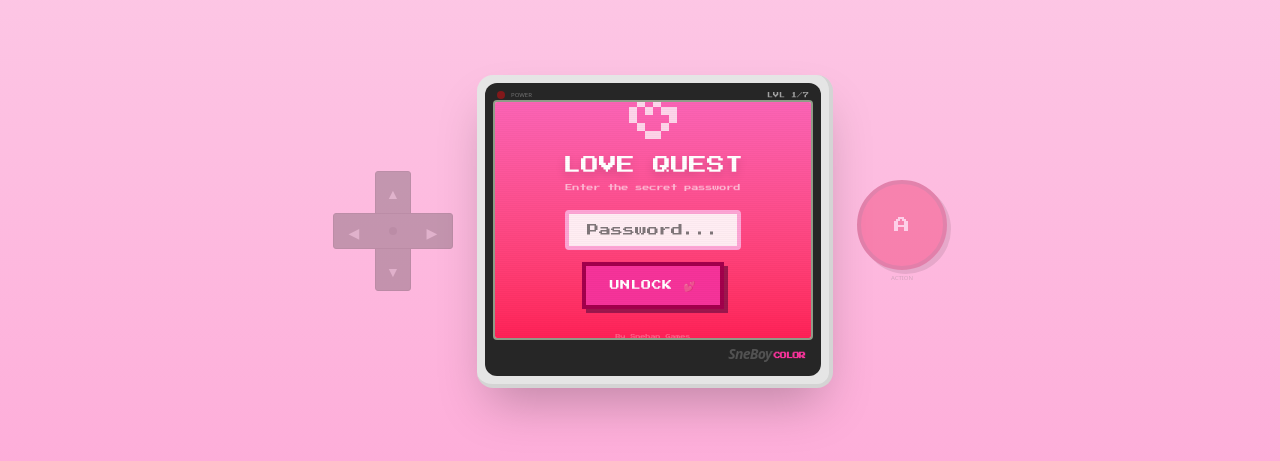
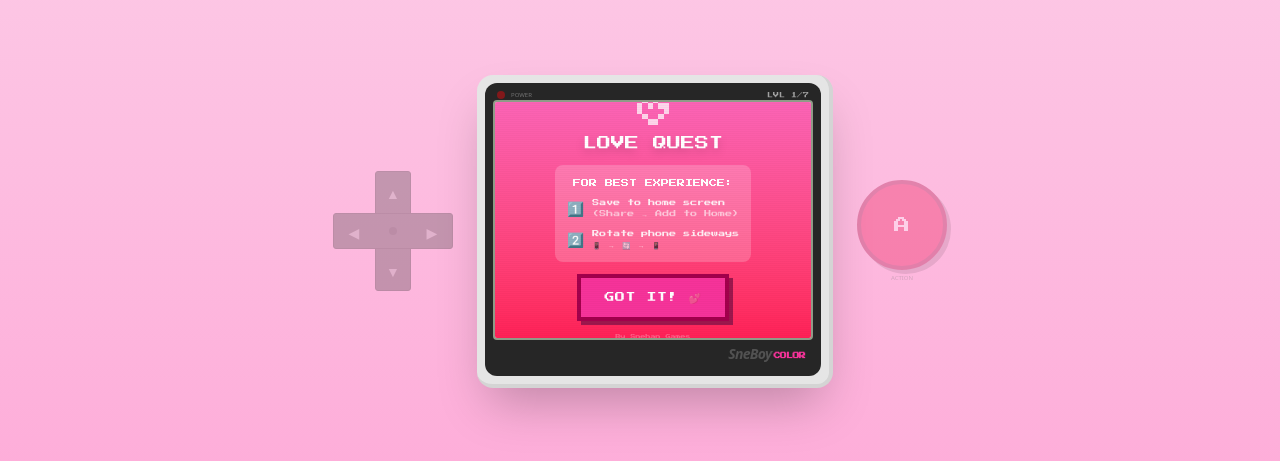
Before and after one commit to sharmasnehan/vday2026, a React (Vite) app: page / in a window 1280 px wide. Shown: the part 169-630 px from the top of the page. Built offline with nearby package versions, Linux system fonts and the light colour scheme.

Commit message:
Replace password with setup instructions, fix overflow on all screens

```diff
--- a/src/App.jsx
+++ b/src/App.jsx
@@ -270,37 +270,37 @@ const ReunionScreen = ({ level, onContinue }) => {
   };
 
   return (
-    <div className={`w-full h-full flex flex-col items-center justify-center ${backgrounds[level]} relative overflow-hidden`}>
-      <div className="text-[10px] sm:text-xs text-white/80 mb-2 font-pixel drop-shadow-lg">
+    <div className={`w-full h-full flex flex-col items-center justify-center ${backgrounds[level]} relative overflow-hidden p-2`}>
+      <div className="text-[8px] sm:text-[10px] text-white/80 mb-1 font-pixel drop-shadow-lg">
         {levelData.city}, {levelData.country}
       </div>
-      <div className="text-4xl mb-4">{landmarks[level]}</div>
-      <div className="flex items-end gap-4 mb-4">
-        <PixelCharacter type="snehan" className="w-10 h-12 sm:w-12 sm:h-14 animate-bounce" />
-        {isLastLevel && <div className="w-6 h-6 sm:w-8 sm:h-8 animate-pulse"><PixelRing /></div>}
-        <PixelCharacter type="anahotta" className="w-10 h-12 sm:w-12 sm:h-14 animate-bounce" style={{ animationDelay: '0.2s' }} />
-      </div>
-      <div className="text-white font-pixel text-[10px] sm:text-xs text-center drop-shadow-lg mb-1">
+      <div className="text-2xl sm:text-3xl mb-2">{landmarks[level]}</div>
+      <div className="flex items-end gap-3 mb-2">
+        <PixelCharacter type="snehan" className="w-8 h-10 sm:w-10 sm:h-12 animate-bounce" />
+        {isLastLevel && <div className="w-5 h-5 sm:w-6 sm:h-6 animate-pulse"><PixelRing /></div>}
+        <PixelCharacter type="anahotta" className="w-8 h-10 sm:w-10 sm:h-12 animate-bounce" style={{ animationDelay: '0.2s' }} />
+      </div>
+      <div className="text-white font-pixel text-[8px] sm:text-[10px] text-center drop-shadow-lg mb-1">
         {isLastLevel ? '' : 'REUNITED!'}
       </div>
       {isLastLevel ? (
-        <div className="text-yellow-200 font-pixel text-[8px] sm:text-[10px] text-center drop-shadow-lg mb-4 animate-pulse leading-relaxed">
+        <div className="text-yellow-200 font-pixel text-[7px] sm:text-[8px] text-center drop-shadow-lg mb-2 animate-pulse leading-relaxed">
           ANAHOTTA,<br />WILL YOU MARRY ME?
         </div>
       ) : (
-        <div className="text-white/70 font-pixel text-[7px] sm:text-[8px] text-center mb-4">
+        <div className="text-white/70 font-pixel text-[6px] sm:text-[7px] text-center mb-2">
           Level {level} Complete!
         </div>
       )}
       <Button onClick={onContinue} color={isLastLevel ? 'pink' : 'green'}>
-        {isLastLevel ? 'YES! 💍' : 'CONTINUE →'}
+        {isLastLevel ? 'YES! 💍' : 'NEXT →'}
       </Button>
-      {/* Floating hearts */}
-      {[...Array(8)].map((_, i) => (
+      {/* Floating hearts - fewer and smaller */}
+      {[...Array(4)].map((_, i) => (
         <div
           key={i}
-          className="absolute w-4 h-4 text-white/20 animate-pulse"
-          style={{ left: `${10 + i * 12}%`, top: `${20 + (i % 3) * 25}%`, animationDelay: `${i * 0.3}s` }}
+          className="absolute w-3 h-3 text-white/20 animate-pulse"
+          style={{ left: `${15 + i * 20}%`, top: `${10 + (i % 2) * 70}%`, animationDelay: `${i * 0.3}s` }}
         >
           <PixelHeart />
         </div>
@@ -312,37 +312,22 @@ const ReunionScreen = ({ level, onContinue }) => {
 // --- VICTORY SCREEN ---
 
 const VictoryScreen = ({ onRestart }) => (
-  <div className="w-full h-full flex flex-col items-center justify-center bg-gradient-to-b from-pink-500 via-rose-400 to-red-400 relative overflow-hidden">
-    <div className="text-yellow-200 font-pixel text-sm sm:text-xl mb-2 drop-shadow-lg animate-pulse text-center leading-relaxed">
+  <div className="w-full h-full flex flex-col items-center justify-center bg-gradient-to-b from-pink-500 via-rose-400 to-red-400 relative overflow-hidden p-2">
+    <div className="text-yellow-200 font-pixel text-[10px] sm:text-sm mb-1 drop-shadow-lg animate-pulse text-center leading-relaxed">
       💕 HAPPY VALENTINE'S DAY 💕<br />ANAHOTTA!
     </div>
-    <div className="text-white/90 font-pixel text-[7px] sm:text-[9px] mb-3 text-center">
-      FROM DURHAM TO LEBANON<br />A LOVE STORY
+    <div className="text-white/90 font-pixel text-[6px] sm:text-[7px] mb-2 text-center">
+      FROM DURHAM TO LEBANON
     </div>
-    <div className="flex items-end gap-2 mb-3">
-      <PixelCharacter type="snehan" className="w-10 h-12 sm:w-12 sm:h-14" />
-      <div className="w-6 h-6 sm:w-8 sm:h-8"><PixelRing /></div>
-      <PixelCharacter type="anahotta" className="w-10 h-12 sm:w-12 sm:h-14" />
+    <div className="flex items-end gap-2 mb-2">
+      <PixelCharacter type="snehan" className="w-8 h-10 sm:w-10 sm:h-12" />
+      <div className="w-5 h-5 sm:w-6 sm:h-6"><PixelRing /></div>
+      <PixelCharacter type="anahotta" className="w-8 h-10 sm:w-10 sm:h-12" />
     </div>
-    <div className="text-white font-pixel text-[8px] sm:text-[10px] mb-4">
+    <div className="text-white font-pixel text-[7px] sm:text-[8px] mb-2">
       SNEHAN ❤️ ANAHOTTA
     </div>
     <Button onClick={onRestart} color="pink">PLAY AGAIN</Button>
-    {/* Confetti hearts */}
-    {[...Array(15)].map((_, i) => (
-      <div
-        key={i}
-        className="absolute w-3 h-3 text-white/30 animate-bounce"
-        style={{
-          left: `${Math.random() * 90 + 5}%`,
-          top: `${Math.random() * 80 + 10}%`,
-          animationDelay: `${Math.random() * 2}s`,
-          animationDuration: `${1 + Math.random()}s`
-        }}
-      >
-        <PixelHeart />
-      </div>
-    ))}
   </div>
 );
 
@@ -1482,53 +1467,38 @@ const StoryIntro = ({ onComplete }) => {
   const isLastPage = page === pages.length - 1;
 
   return (
-    <div className={`w-full h-full flex flex-col items-center justify-center bg-gradient-to-b ${currentPage.bg} p-4 relative overflow-hidden`}>
-      {/* Floating hearts background */}
-      {[...Array(6)].map((_, i) => (
-        <div
-          key={i}
-          className="absolute w-4 h-4 text-white/20 animate-pulse"
-          style={{
-            left: `${10 + i * 15}%`,
-            top: `${15 + (i % 3) * 25}%`,
-            animationDelay: `${i * 0.3}s`
-          }}
-        >
-          <PixelHeart />
-        </div>
-      ))}
-
+    <div className={`w-full h-full flex flex-col items-center justify-center bg-gradient-to-b ${currentPage.bg} p-2 relative overflow-hidden`}>
       {/* Page indicator */}
-      <div className="absolute top-2 left-1/2 -translate-x-1/2 flex gap-1">
+      <div className="absolute top-1 left-1/2 -translate-x-1/2 flex gap-1">
         {pages.map((_, i) => (
           <div
             key={i}
-            className={`w-2 h-2 rounded-full transition-all ${i === page ? 'bg-white' : 'bg-white/30'}`}
+            className={`w-1.5 h-1.5 rounded-full transition-all ${i === page ? 'bg-white' : 'bg-white/30'}`}
           />
         ))}
       </div>
 
       {/* Content */}
-      <div className="text-4xl mb-3 animate-bounce">{currentPage.emoji}</div>
-      <div className="text-white text-xs sm:text-sm mb-3 drop-shadow-lg text-center font-pixel">
+      <div className="text-2xl sm:text-3xl mb-2">{currentPage.emoji}</div>
+      <div className="text-white text-[9px] sm:text-xs mb-2 drop-shadow-lg text-center font-pixel">
         {currentPage.title}
       </div>
-      <div className="text-white/90 text-[7px] sm:text-[8px] leading-relaxed text-center max-w-[240px] mb-6 font-pixel">
+      <div className="text-white/90 text-[6px] sm:text-[7px] leading-relaxed text-center max-w-[200px] sm:max-w-[240px] mb-3 font-pixel">
         {currentPage.text}
       </div>
 
       {/* Navigation */}
-      <div className="flex gap-3">
+      <div className="flex gap-2">
         {page > 0 && (
           <Button onClick={() => setPage(p => p - 1)} color="gray">
-            ← BACK
+            ←
           </Button>
         )}
         <Button
           onClick={() => isLastPage ? onComplete() : setPage(p => p + 1)}
           color={isLastPage ? "pink" : "green"}
         >
-          {isLastPage ? "BEGIN QUEST 💕" : "NEXT →"}
+          {isLastPage ? "BEGIN 💕" : "NEXT →"}
         </Button>
       </div>
 
@@ -1536,64 +1506,48 @@ const StoryIntro = ({ onComplete }) => {
       {!isLastPage && (
         <button
           onClick={onComplete}
-          className="absolute bottom-3 right-3 text-white/40 text-[6px] font-pixel hover:text-white/70 transition-colors"
+          className="absolute bottom-1 right-2 text-white/40 text-[5px] font-pixel hover:text-white/70 transition-colors"
         >
-          SKIP →
+          SKIP
         </button>
       )}
     </div>
   );
 };
 
-// --- PASSWORD SCREEN ---
-
-const PasswordScreen = ({ onSuccess }) => {
-  const [password, setPassword] = useState('');
-  const [error, setError] = useState(false);
-  const correctPassword = 'iluvu';
-
-  const handleSubmit = (e) => {
-    e.preventDefault();
-    if (password.toLowerCase() === correctPassword) {
-      onSuccess();
-    } else {
-      setError(true);
-      setPassword('');
-      setTimeout(() => setError(false), 1000);
-    }
-  };
-
+// --- SETUP INSTRUCTIONS SCREEN ---
+
+const SetupScreen = ({ onContinue }) => {
   return (
-    <div className="w-full h-full flex flex-col items-center justify-center bg-gradient-to-b from-pink-400 to-rose-500 p-4">
-      <div className="w-10 h-10 sm:w-12 sm:h-12 text-white animate-pulse mb-3"><PixelHeart /></div>
-      <div className="text-white text-sm sm:text-lg mb-1 drop-shadow-lg">LOVE QUEST</div>
-      <div className="text-white/60 text-[6px] sm:text-[7px] mb-4">Enter the secret password</div>
-
-      <form onSubmit={handleSubmit} className="flex flex-col items-center gap-3">
-        <input
-          type="text"
-          value={password}
-          onChange={(e) => setPassword(e.target.value)}
-          placeholder="Password..."
-          autoComplete="off"
-          autoCapitalize="off"
-          className={`
-            px-4 py-2 font-pixel text-[10px] sm:text-xs text-center
-            bg-white/90 border-4 rounded
-            outline-none w-36 sm:w-44
-            ${error ? 'border-red-500 bg-red-100 animate-pulse' : 'border-pink-300 focus:border-pink-500'}
-          `}
-        />
-        <Button type="submit" color="pink">UNLOCK 💕</Button>
-      </form>
-
-      {error && (
-        <div className="text-red-200 text-[7px] mt-2 font-pixel animate-pulse">
-          Wrong password!
+    <div className="w-full h-full flex flex-col items-center justify-center bg-gradient-to-b from-pink-400 to-rose-500 p-3 overflow-hidden">
+      <div className="w-8 h-8 text-white animate-pulse mb-2"><PixelHeart /></div>
+      <div className="text-white text-xs sm:text-sm mb-3 drop-shadow-lg">LOVE QUEST</div>
+
+      <div className="bg-white/20 rounded-lg p-3 mb-3 max-w-[220px]">
+        <div className="text-white text-[7px] sm:text-[8px] mb-2 text-center font-pixel">
+          FOR BEST EXPERIENCE:
         </div>
-      )}
-
-      <div className="text-white/30 text-[5px] mt-6">By Snehan Games</div>
+
+        <div className="flex items-start gap-2 mb-2">
+          <div className="text-white text-sm">1️⃣</div>
+          <div className="text-white/90 text-[6px] sm:text-[7px] leading-relaxed">
+            Save to home screen<br/>
+            <span className="text-white/60">(Share → Add to Home)</span>
+          </div>
+        </div>
+
+        <div className="flex items-start gap-2">
+          <div className="text-white text-sm">2️⃣</div>
+          <div className="text-white/90 text-[6px] sm:text-[7px] leading-relaxed">
+            Rotate phone sideways<br/>
+            <span className="text-white/60">📱 → 🔄 → 📱</span>
+          </div>
+        </div>
+      </div>
+
+      <Button onClick={onContinue} color="pink">GOT IT! 💕</Button>
+
+      <div className="text-white/30 text-[5px] mt-3">By Snehan Games</div>
     </div>
   );
 };
@@ -1714,20 +1668,20 @@ export default function App() {
           <div className="w-[280px] h-[210px] sm:w-[320px] sm:h-[240px] rounded shadow-inner overflow-hidden relative border-2 border-neutral-700/50 bg-[#E0F8CF]">
             <ScanlineOverlay />
 
-            {/* --- PASSWORD SCREEN --- */}
+            {/* --- SETUP INSTRUCTIONS --- */}
             {gameState === 'PASSWORD' && (
-              <PasswordScreen onSuccess={() => setGameState('START')} />
+              <SetupScreen onContinue={() => setGameState('START')} />
             )}
 
             {/* --- START SCREEN --- */}
             {gameState === 'START' && (
-              <div className="w-full h-full flex flex-col items-center justify-center bg-gradient-to-b from-pink-400 to-rose-500 p-4">
-                <div className="w-10 h-10 sm:w-12 sm:h-12 text-white animate-pulse mb-2"><PixelHeart /></div>
-                <div className="text-white text-lg sm:text-2xl mb-1 drop-shadow-lg">LOVE QUEST</div>
-                <div className="text-white/70 text-[6px] sm:text-[7px] mb-1">A Journey of Love</div>
-                <div className="text-white/50 text-[5px] sm:text-[6px] mb-4">Durham UK → Lebanon NH</div>
+              <div className="w-full h-full flex flex-col items-center justify-center bg-gradient-to-b from-pink-400 to-rose-500 p-2">
+                <div className="w-8 h-8 sm:w-10 sm:h-10 text-white animate-pulse mb-2"><PixelHeart /></div>
+                <div className="text-white text-sm sm:text-lg mb-1 drop-shadow-lg">LOVE QUEST</div>
+                <div className="text-white/70 text-[5px] sm:text-[6px] mb-1">A Journey of Love</div>
+                <div className="text-white/50 text-[5px] sm:text-[6px] mb-3">Durham UK → Lebanon NH</div>
                 <Button onClick={() => setGameState('STORY')} color="pink">START</Button>
-                <div className="text-white/40 text-[5px] mt-4">By Snehan Games</div>
+                <div className="text-white/40 text-[5px] mt-2">By Snehan Games</div>
               </div>
             )}
 
```
